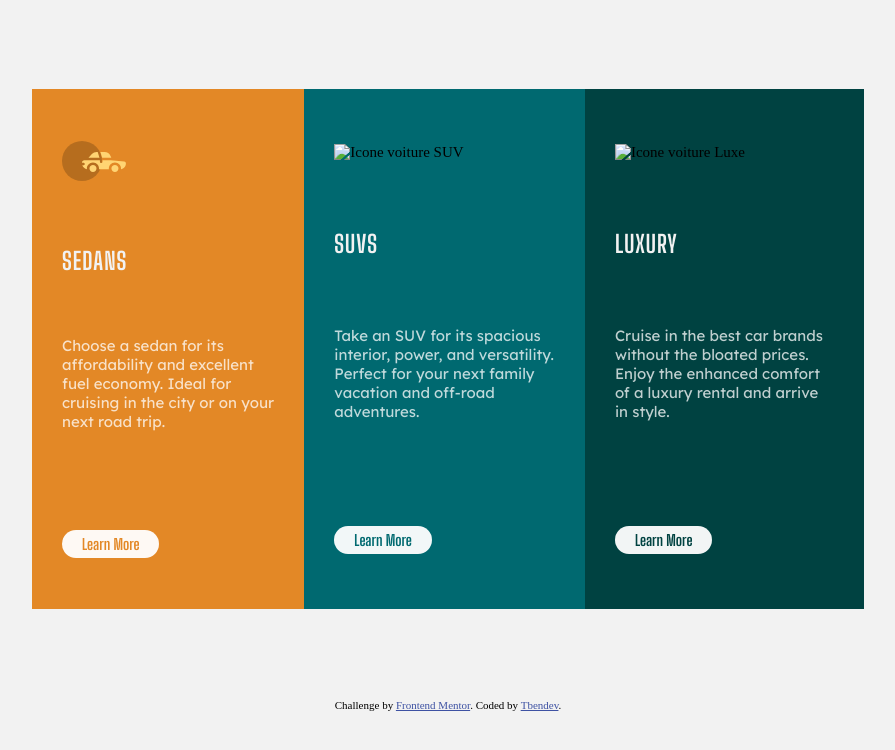
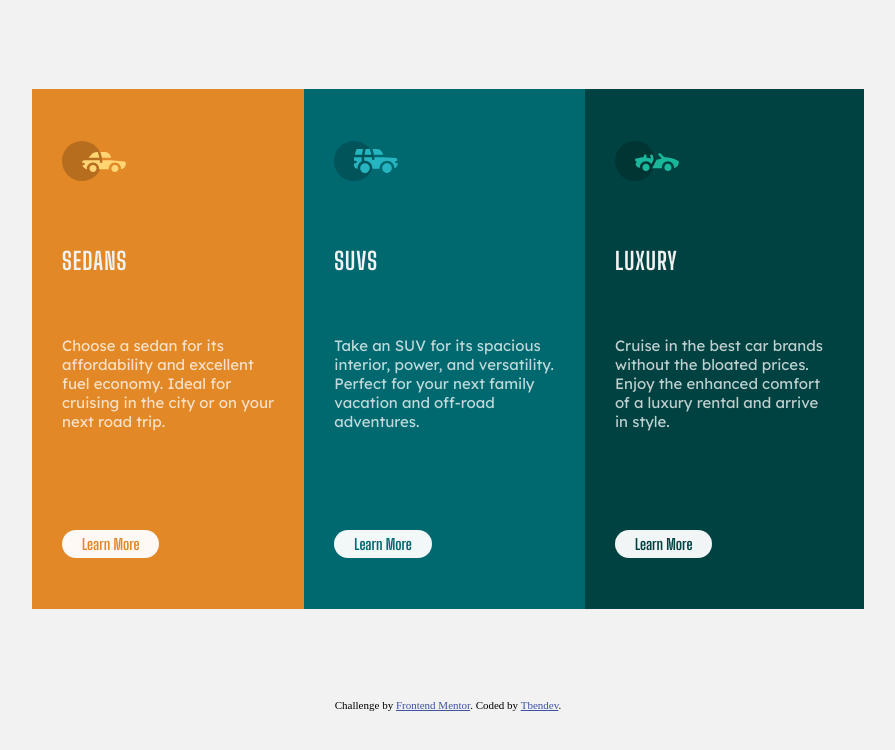
Before and after one commit to tbendev/3-column-preview-card-component-, a plain HTML site: page index.html in a window 1280 px wide. Shown: the whole page, without its empty margins (192-1087 px from the left). Drawn offline with Linux system fonts and the light colour scheme; the site is published under a folder, as on GitHub Pages, so addresses that start at the root find nothing.

Commit message:
Update index.html

```diff
--- a/index.html
+++ b/index.html
@@ -29,7 +29,7 @@
       </div>
       <div class="card__element">
         <div class="card__element-header">
-          <img src="/images/icon-suvs.svg" alt="Icone voiture SUV" />
+          <img src="./images/icon-suvs.svg" alt="Icone voiture SUV" />
         </div>
         <div class="card__element-title">SUVs</div>
         <div class="card__element-content">
@@ -40,7 +40,7 @@
       </div>
       <div class="card__element">
         <div class="card__element-header">
-          <img src="/images/icon-luxury.svg" alt="Icone voiture Luxe" />
+          <img src="./images/icon-luxury.svg" alt="Icone voiture Luxe" />
         </div>
         <div class="card__element-title">Luxury</div>
         <div class="card__element-content">
```
